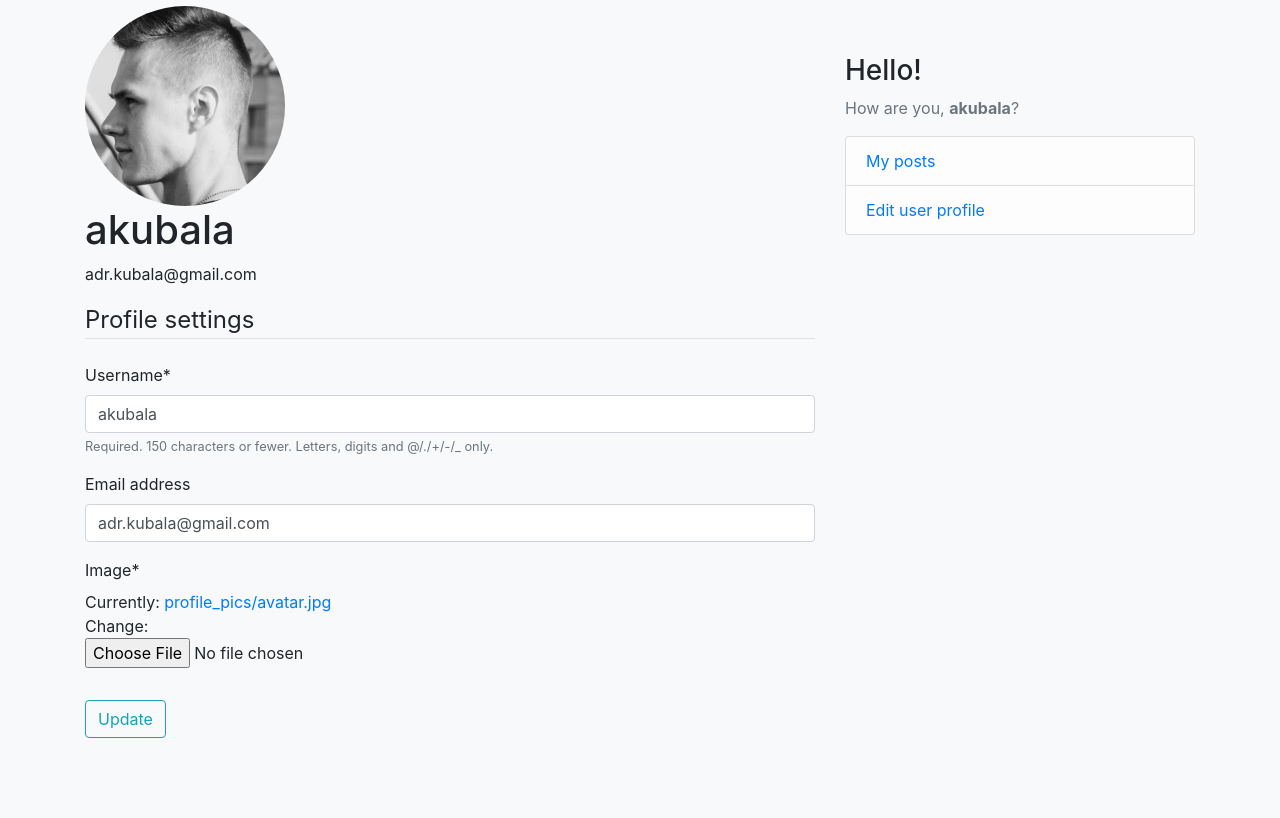
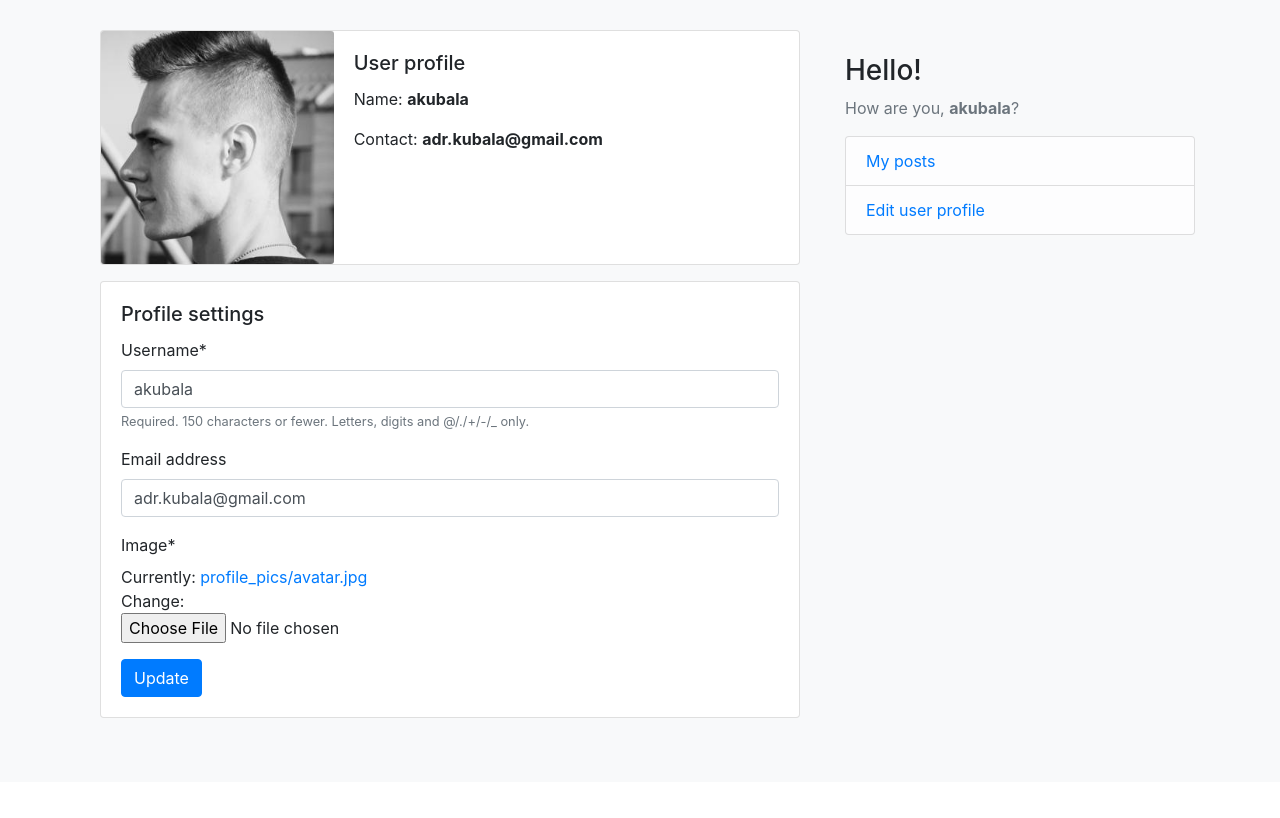
Before and after one commit to akubala/micro-blog, a Django app: page /profile/ in a window 1280 px wide. Shown: the part 58-876 px from the top of the page. After the commit the page ends 776 px from the top, so only its background shows below. Run offline with Django 3.2, Linux system fonts and the light colour scheme; a user stored in the database is signed in; data comes from the database, SQL or seed files in the repository; parts of the project's set-up code (start-up, migrations or seed data) failed here and were passed over; some libraries are stand-ins or nearby versions.

Commit message:
Add styles for profile view

```diff
--- a/microblog/users/templates/users/profile.html
+++ b/microblog/users/templates/users/profile.html
@@ -1,25 +1,32 @@
 {% extends 'blog/base.html' %}
 {% load crispy_forms_tags %}
 {% block content %}
+    <div class="container mt-4">
+        <div class="card mb-3">
+            <div class="row no-gutters">
+                <div class="col-md-4">
+                    <img src="{{ user.profile.image.url }}" class="card-img" alt="User profile picture">
+                </div>
+                <div class="col-md-8">
+                    <div class="card-body">
+                        <h5 class="card-title">User profile</h5>
+                        <p class="card-text">Name: <strong>{{ user.username }}</strong></p>
+                        <p class="card-text">Contact: <strong>{{ user.email }}</strong></p>
+                    </div>
+                </div>
+            </div>
+        </div>
 
-<div>
-    <img src="{{ user.profile.image.url }}" width="200" height="200" alt="" class="rounded-circle">
-    <h1>{{ user.username }}</h1>
-    <p>{{ user.email }}</p>
-</div>
-
-<form method="POST" enctype="multipart/form-data">
-    {% csrf_token %}
-    <fieldset class="form-group">
-        <legend class="border-bottom mb-4">
-            Profile settings
-        </legend>
-        {{ u_form|crispy }}
-        {{ p_form|crispy }}
-    </fieldset>
-    <div class="form-group">
-        <button class="btn btn-outline-info" type="submit">Update</button>
+        <div class="card">
+            <div class="card-body">
+                <h5 class="card-title">Profile settings</h5>
+                <form method="POST" enctype="multipart/form-data">
+                    {% csrf_token %}
+                    {{ u_form|crispy }}
+                    {{ p_form|crispy }}
+                    <button type="submit" class="btn btn-primary">Update</button>
+                </form>
+            </div>
+        </div>
     </div>
-</form>
-
 {% endblock %}
```
